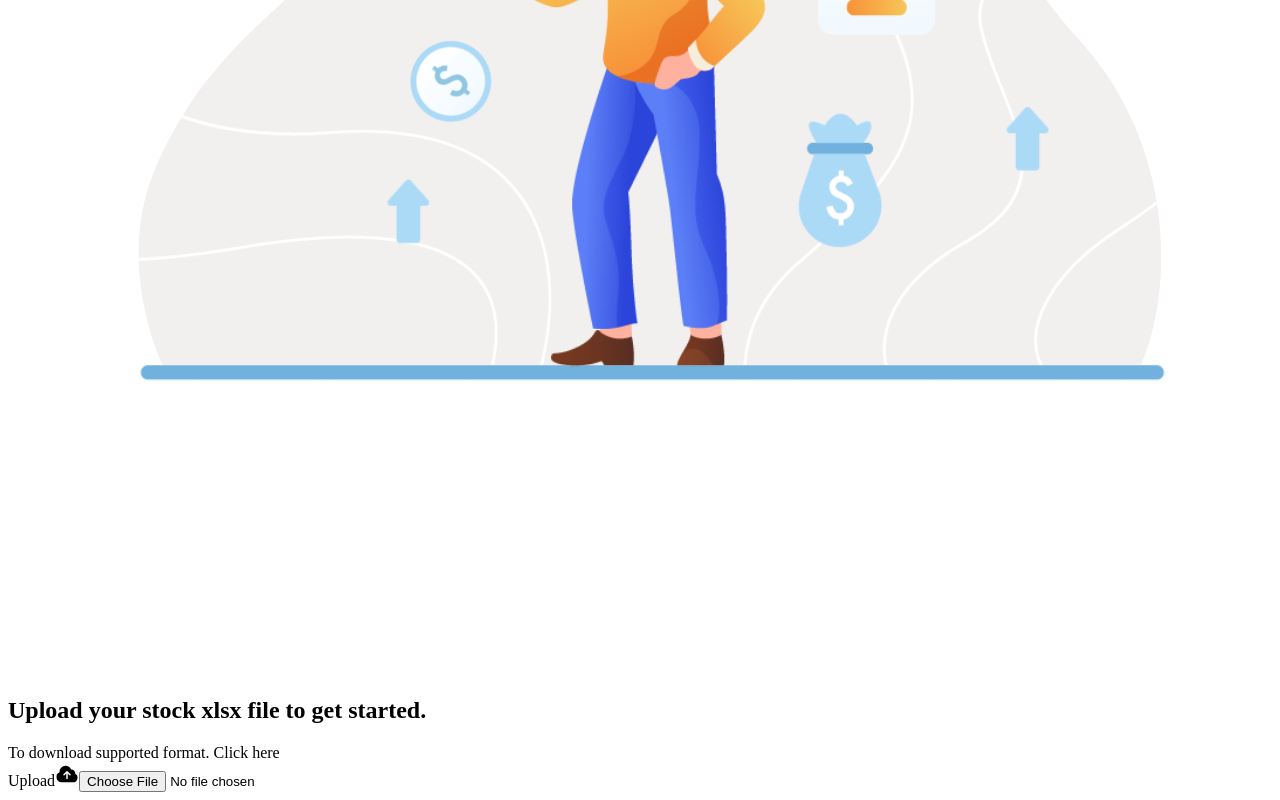
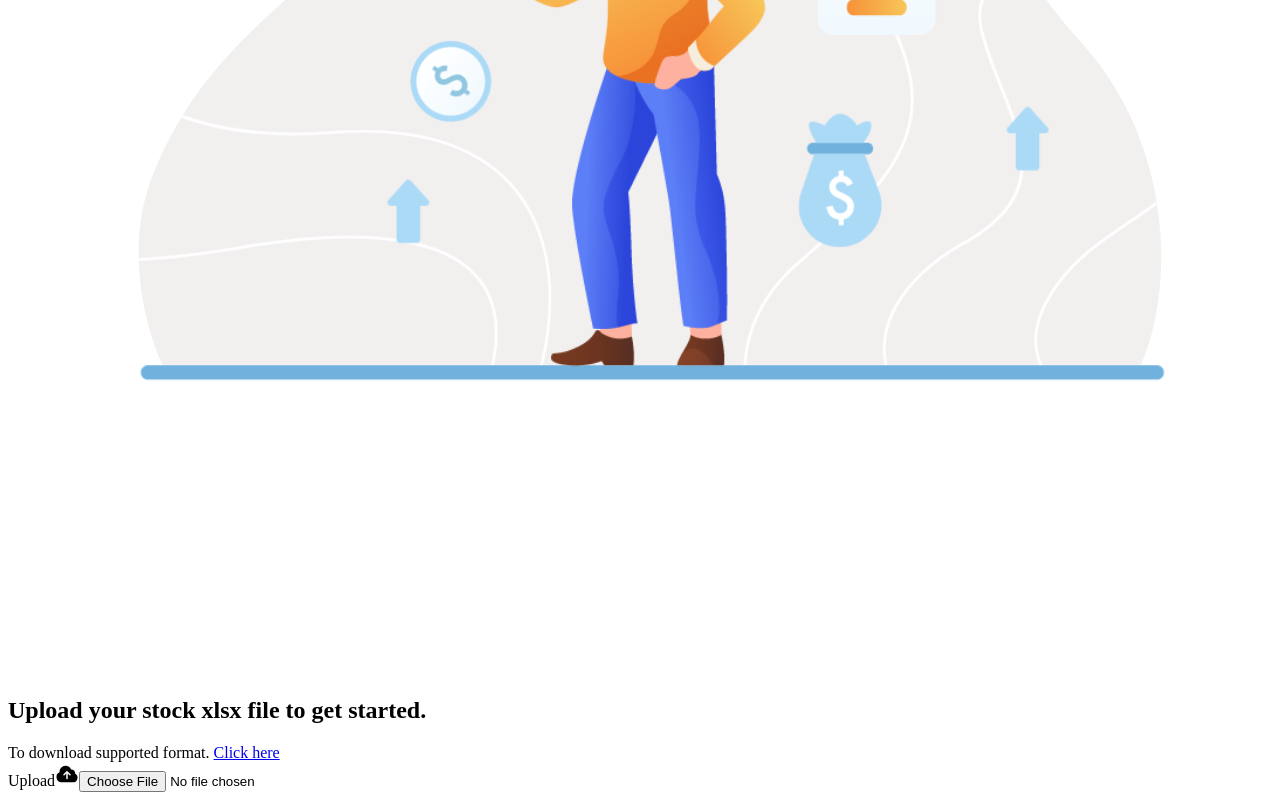
Before and after one commit to shivamsouravjha/stock-frontend, a React (Vite) app: page / in a window 1280 px wide. Shown: the part 732-1532 px from the top of the page. Built offline with nearby package versions, Linux system fonts and the light colour scheme.

Commit message:
Sample download fix

```diff
--- a/src/pages/homepage.jsx
+++ b/src/pages/homepage.jsx
@@ -75,7 +75,13 @@ const Homepage = () => {
             </h2>
             <div className="text-xs">
               To download supported format.{" "}
-              <span className="text-primary font-semibold">Click here</span>
+              <a
+                download={true}
+                href="/sample.xlsx"
+                className="text-primary font-semibold"
+              >
+                Click here
+              </a>
             </div>
           </div>
           <label
```
Also changed, not shown: 1 other file (tests, documents, lock files or other folders).
